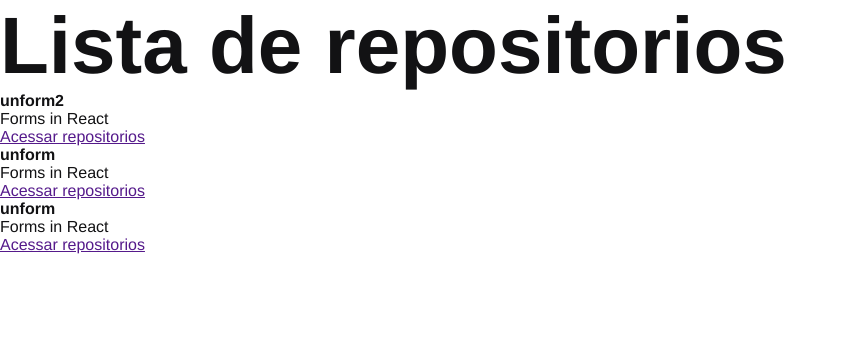
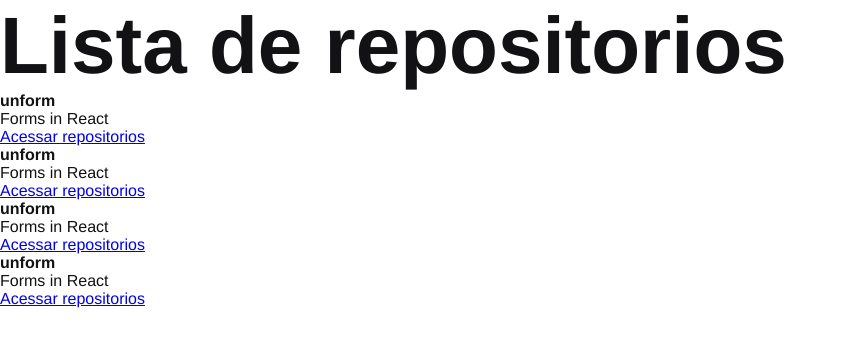
Before and after one commit to samucatezu/github-explorer, a React app: page / in a window 1280 px wide. Shown: the top 346 px of the page, without its empty margins (0-847 px from the left). Built offline with nearby package versions, Linux system fonts and the light colour scheme.

Commit message:
React properties

```diff
--- /dev/null
+++ b/src/components/RepositoryItem.jsx
@@ -0,0 +1,10 @@
+export function RepositoryItem(props) {
+  return (
+    <li>
+      <strong>{props.repository?.name ?? "default"}</strong>
+      <p>{props.repository.description}</p>
+
+      <a href={props.repository.link}>Acessar repositorios</a>
+    </li>
+  );
+}
--- a/src/components/RepositoryList.jsx
+++ b/src/components/RepositoryList.jsx
@@ -1,38 +1,22 @@
-const repositoryName= 'unform2';
+import { RepositoryItem } from "./RepositoryItem";
 
-export function RepositoryList(){
-  return(
+const repository = {
+  name: "unform",
+  description: "Forms in React",
+  link: "https://github.com/samucatezu/github-explorer",
+};
+
+export function RepositoryList() {
+  return (
     <section className="repository-lis t">
       <h1>Lista de repositorios</h1>
 
       <ul>
-        <li>
-          <strong>{repositoryName}</strong>
-          <p>Forms in React</p>
-
-          <a href="">
-            Acessar repositorios
-          </a>
-        </li>
-
-        <li>
-          <strong>unform</strong>
-          <p>Forms in React</p>
-
-          <a href="">
-            Acessar repositorios
-          </a>
-        </li>
-
-        <li>
-          <strong>unform</strong>
-          <p>Forms in React</p>
-
-          <a href="">
-            Acessar repositorios
-          </a>
-        </li>
+        <RepositoryItem repository={repository}></RepositoryItem>
+        <RepositoryItem repository={repository}></RepositoryItem>
+        <RepositoryItem repository={repository}></RepositoryItem>
+        <RepositoryItem repository={repository}></RepositoryItem>
       </ul>
     </section>
-  )
+  );
 }
```
